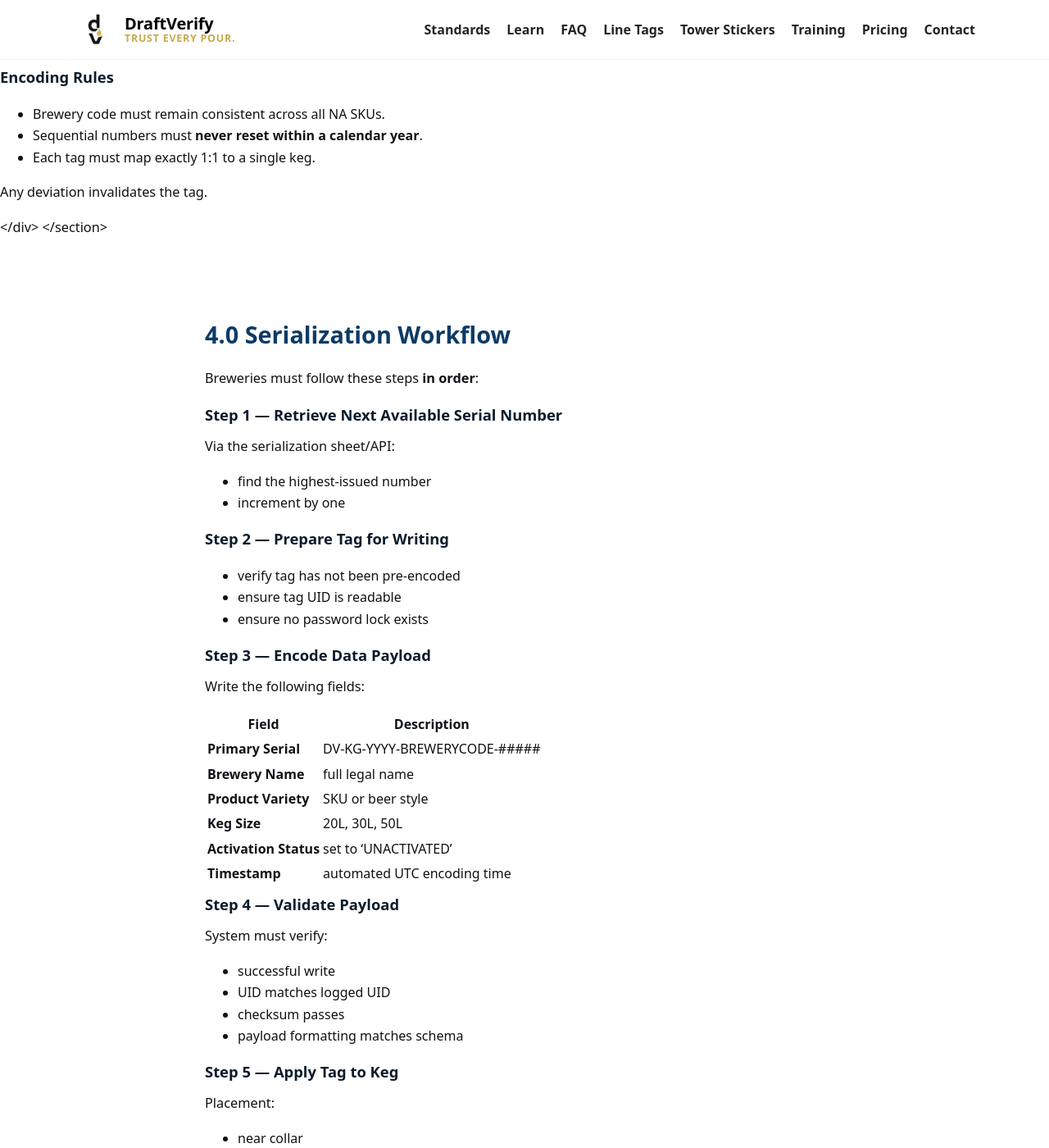
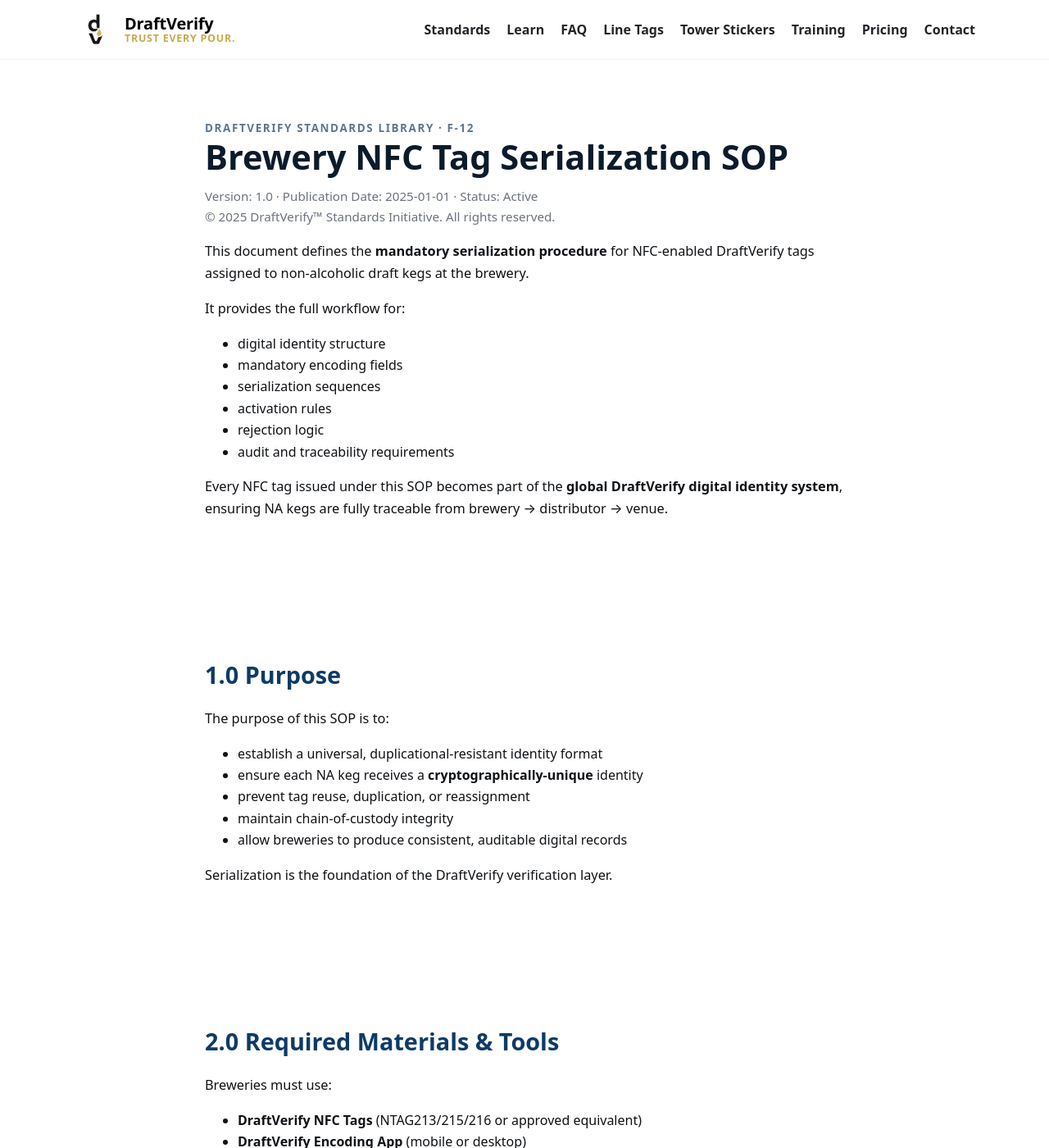
Before and after one commit to draftverify/draftverify.com, a Jekyll site: the page built from docs/f-12-brewery-serialization.md, in a window 1280 px wide and 1400 px high. Shown: the whole window at 82% size. Built offline with Jekyll 4.4.1, drawn with Linux system fonts in a browser that asks for light colours; our own code applies the rules of GitHub Pages for plain Markdown files; some of the changed text lies outside the part shown.

Commit message:
Update f-12-brewery-serialization.md

````diff
--- a/docs/f-12-brewery-serialization.md
+++ b/docs/f-12-brewery-serialization.md
@@ -1,10 +1,112 @@
+---
+layout: default
+title: "F-12 — Brewery NFC Tag Serialization SOP"
+permalink: /docs/brewery-serialization/
+description: "Official DraftVerify SOP for encoding, serializing, validating, and assigning NFC tags to non-alcoholic kegs at the brewery level."
+---
 
-### Encoding Rules
-- Brewery code must remain consistent across all NA SKUs.
-- Sequential numbers must **never reset within a calendar year**.
-- Each tag must map exactly 1:1 to a single keg.
+<section class="section">
+  <div class="container" style="max-width:820px" markdown="1">
 
-Any deviation invalidates the tag.
+<div class="kicker">DraftVerify Standards Library · F-12</div>
+# Brewery NFC Tag Serialization SOP
+<p style="font-size:0.95rem;color:#6b7280;">
+Version: 1.0 · Publication Date: 2025-01-01 · Status: Active
+<br>© 2025 DraftVerify™ Standards Initiative. All rights reserved.
+</p>
+
+This document defines the **mandatory serialization procedure** for NFC-enabled DraftVerify tags assigned to non-alcoholic draft kegs at the brewery.
+
+It provides the full workflow for:
+- digital identity structure
+- mandatory encoding fields
+- serialization sequences
+- activation rules
+- rejection logic
+- audit and traceability requirements
+
+Every NFC tag issued under this SOP becomes part of the **global DraftVerify digital identity system**, ensuring NA kegs are fully traceable from brewery → distributor → venue.
+
+  </div>
+</section>
+
+
+
+<!-- SECTION 1 -->
+<section class="section">
+  <div class="container" style="max-width:820px" markdown="1">
+
+## 1.0 Purpose
+
+The purpose of this SOP is to:
+
+- establish a universal, duplicational-resistant identity format
+- ensure each NA keg receives a **cryptographically-unique** identity
+- prevent tag reuse, duplication, or reassignment
+- maintain chain-of-custody integrity
+- allow breweries to produce consistent, auditable digital records
+
+Serialization is the foundation of the DraftVerify verification layer.
+
+  </div>
+</section>
+
+
+
+<!-- SECTION 2 -->
+<section class="section">
+  <div class="container" style="max-width:820px" markdown="1">
+
+## 2.0 Required Materials & Tools
+
+Breweries must use:
+
+- **DraftVerify NFC Tags** (NTAG213/215/216 or approved equivalent)
+- **DraftVerify Encoding App** (mobile or desktop)
+- **Serialization Sheet or API Integration**
+- **Secure WiFi or Cellular Connection**
+- **Workstation in NA-Only Kegging Area**
+- **Optional QR Failover Labels** (hybrid systems only)
+
+All NFC tags must be:
+
+- stored dry
+- protected from strong magnets
+- kept below 45°C
+- inventoried and tracked
+
+Untracked tags are **not permitted** for use.
+
+  </div>
+</section>
+
+
+
+<!-- SECTION 3 -->
+<section class="section">
+  <div class="container" style="max-width:820px" markdown="1">
+
+## 3.0 Digital Identity Structure (Mandatory)
+
+Each NFC tag must encode the official DraftVerify identity string:
+
+### **DV-KG-YYYY-BREWERYCODE-#####**
+
+Where:
+
+| Segment | Description |
+|--------|-------------|
+| **DV** | DraftVerify master prefix |
+| **KG** | Identifies object type = keg |
+| **YYYY** | Year of serialization |
+| **BREWERYCODE** | 3–6 character alphanumeric brewery code |
+| **#####** | Sequential 5-digit ID, zero-padded |
+
+### Example
+**DV-KG-2025-ATB-00412**
+
+This identity is the **sole globally valid identity** for the keg.
+Brewery-internal numbers may not replace or modify it.
 
   </div>
 </section>
@@ -15,152 +117,19 @@ Any deviation invalidates the tag.
 <section class="section">
   <div class="container" style="max-width:820px" markdown="1">
 
-## 4.0 Serialization Workflow
+## 4.0 Mandatory NFC Fields to Encode
 
-Breweries must follow these steps **in order**:
+Each NFC tag must contain:
 
-### **Step 1 — Retrieve Next Available Serial Number**
-Via the serialization sheet/API:
-- find the highest-issued number
-- increment by one
+1. **Primary Identifier (NDEF Text Record)**
+   - `DV-KG-YYYY-BREWERYCODE-#####`
 
-### **Step 2 — Prepare Tag for Writing**
-- verify tag has not been pre-encoded
-- ensure tag UID is readable
-- ensure no password lock exists
-
-### **Step 3 — Encode Data Payload**
-Write the following fields:
-
-| Field | Description |
-|-------|-------------|
-| **Primary Serial** | DV-KG-YYYY-BREWERYCODE-##### |
-| **Brewery Name** | full legal name |
-| **Product Variety** | SKU or beer style |
-| **Keg Size** | 20L, 30L, 50L |
-| **Activation Status** | set to 'UNACTIVATED' |
-| **Timestamp** | automated UTC encoding time |
-
-### **Step 4 — Validate Payload**
-System must verify:
-
-- successful write
-- UID matches logged UID
-- checksum passes
-- payload formatting matches schema
-
-### **Step 5 — Apply Tag to Keg**
-Placement:
-- near collar
-- upright orientation
-- free from condensation
-
-### **Step 6 — Mark Serialization Sheet / API**
-Status changes from:
-- **BLANK** → **ENCODED** (not yet activated)
-
-### **Step 7 — Transfer to Conditioning / Cold Storage**
-Tags remain unactivated until shipping or final inspection.
-
-  </div>
-</section>
-
-
-
-<!-- SECTION 5 -->
-<section class="section">
-  <div class="container" style="max-width:820px" markdown="1">
-
-## 5.0 Activation Rules (Digital)
-
-A tag becomes **live** only after:
-
-1. brewery completes serialization
-2. brewery or distributor triggers activation
-3. registry confirms:
-   - serial is unused
-   - UID matches
-   - payload is valid
-4. activation event is logged
-
-### Activation Must Occur:
-- **before shipment** OR
-- **during distributor intake**
-
-Unactivated tags in the field are non-compliant.
-
-  </div>
-</section>
-
-
-
-<!-- SECTION 6 -->
-<section class="section">
-  <div class="container" style="max-width:820px" markdown="1">
-
-## 6.0 Exception Handling & Rejection Criteria
-
-Tags must be rejected immediately if:
-
-- serialization string is malformed
-- UID cannot be read
-- duplicate serial is detected
-- checksum mismatch occurs
-- encoding tool reports write failure
-- tag is physically damaged
-
-Rejected tags must be logged as **VOID** and never reused.
-
-Breweries must maintain a 3% buffer of backup tags for replacements.
-
-  </div>
-</section>
-
-
-
-<!-- SECTION 7 -->
-<section class="section">
-  <div class="container" style="max-width:820px" markdown="1">
-
-## 7.0 Recordkeeping & Audit Requirements
-
-Breweries must retain:
-
-- serialization logs
-- encoding timestamps
-- UID → serial mapping
-- exception reports
-- activation events
-- shipping records
-
-All records must be kept for **minimum 3 years** or longer if local regulations require.
-
-DraftVerify reserves the right to audit serialization practices at any time.
-
-  </div>
-</section>
-
-
-
-<!-- SECTION 8 -->
-<section class="section">
-  <div class="container" style="max-width:820px" markdown="1">
-
-## 8.0 Intellectual Property Notice
-
-The serialization schema, encoding workflow, tag placement, and digital identity rules are proprietary to DraftVerify™.
-
-Unauthorized reproduction or adaptation within:
-
-- brewery software
-- RFID/NFC products
-- third-party standards
-- distributor systems
-- POS or ERP systems
-
-is strictly prohibited.
-
-© 2025 DraftVerify Standards Initiative. All rights reserved.
-
-  </div>
-</section>
+2. **Secondary Metadata (JSON Block)**
+   ```json
+   {
+     "dv_version": "1.0",
+     "type": "keg",
+     "brewery": "BREWERYCODE",
+     "year": "YYYY",
+     "serial": "#####"
+   }
````
